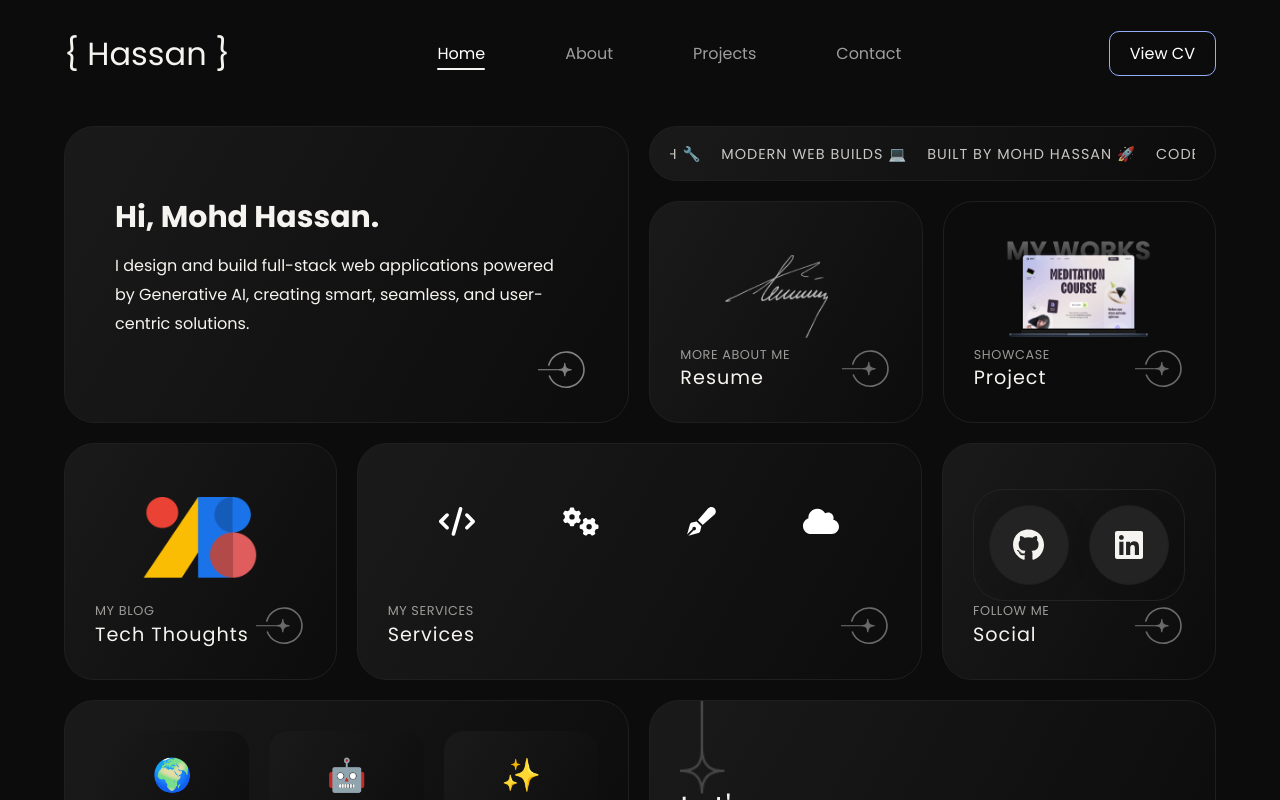
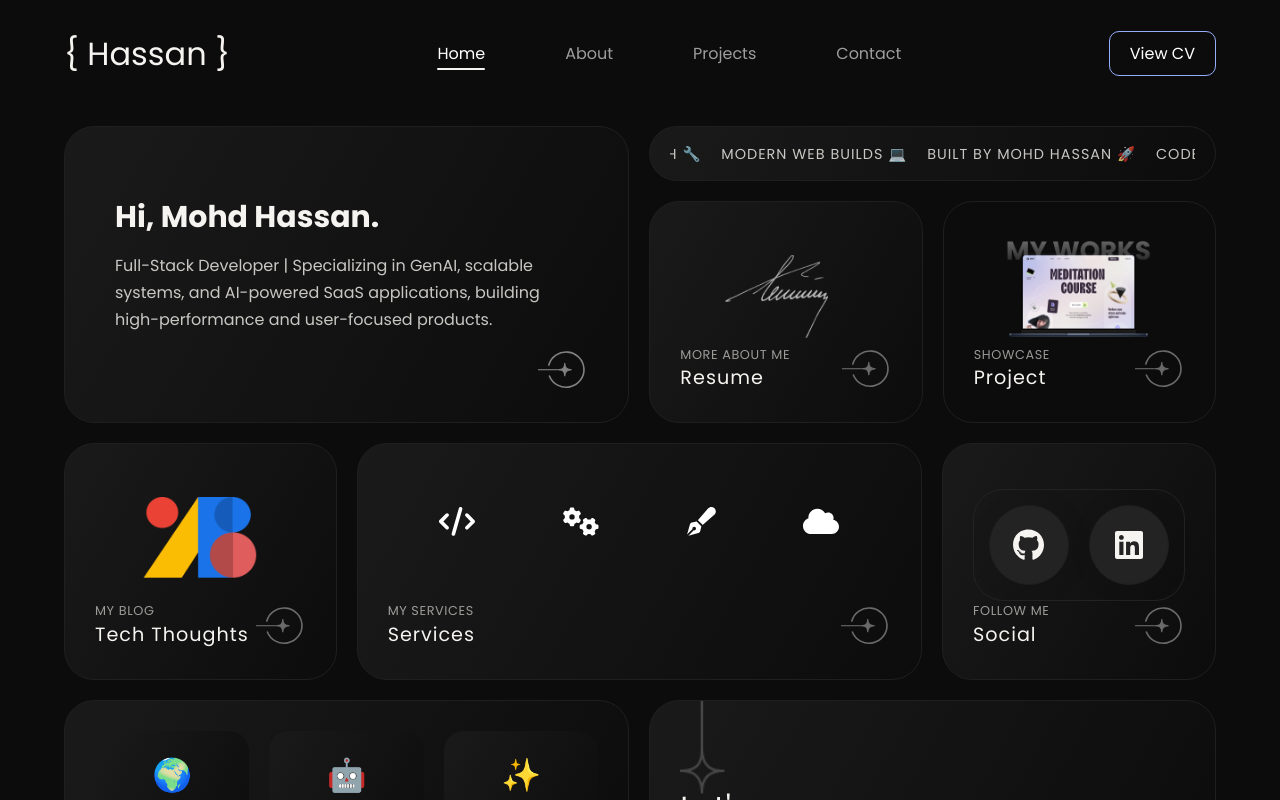
Before and after one commit to mohd-hassan17/hassan.dev, a Next.js app: page / in a window 1280 px wide. Shown: the top 800 px of the page. Built offline with nearby package versions, Linux system fonts and the light colour scheme.

Commit message:
ui fixes

```diff
--- a/src/app/globals.css
+++ b/src/app/globals.css
@@ -58,7 +58,7 @@ ul {
   width: 90%;
   max-width: 1180px;
   margin: 18px auto;
-  margin-bottom: 48px;
+  margin-bottom: 22px;
 }
 .profile-grid-box {
   display: grid;
@@ -93,12 +93,13 @@ ul {
   margin: 15px 0px;
   font-size: 0.95rem;
   line-height: 1.6rem;
+  opacity: 0.8;
   width: 100%;            /* ✅ take full width available */
 }
 @media (min-width: 1024px) {
   .profile-box-text p {
     font-size: 1rem;
-    line-height: 1.8rem;
+    line-height: 1.7rem;
     padding-right: 50px;  /* only apply on large */
   }
 }
--- a/src/app/layout.tsx
+++ b/src/app/layout.tsx
@@ -6,7 +6,19 @@ import '../lib/fontawesome';
 import Header from "@/components/Header";
 import ContactSection from "@/components/Contact";
 
+import { Space_Grotesk, Plus_Jakarta_Sans } from 'next/font/google'
 
+const spaceGrotesk = Space_Grotesk({
+  subsets: ['latin'],
+  variable: '--font-heading',
+  weight: ['400', '500', '700'],
+})
+
+const plusJakarta = Plus_Jakarta_Sans({
+  subsets: ['latin'],
+  variable: '--font-body',
+  weight: ['400', '500'],
+})
 const poppins = Poppins({
   subsets: ['latin'],
   weight: ['400', '600', '700'], // Add weights you need
--- a/src/components/Hero.tsx
+++ b/src/components/Hero.tsx
@@ -10,7 +10,7 @@ const Hero = () => {
         <Link href="#" className="profile-grid-box bg-gredient">
           <div className="profile-box-text  ">
             <h1 className="font-bold text-3xl">Hi, Mohd Hassan.</h1>
-            <p>{`I design and build full-stack web applications powered by Generative AI, creating smart, seamless, and user-centric solutions.`}</p>
+            <p>{`Full-Stack Developer | Specializing in GenAI, scalable systems, and AI-powered SaaS applications, building high-performance and user-focused products.`}</p>
             <Image src="/assets/icon.svg" width={50} height={50} alt="icon" />
           </div>
         </Link>
```
